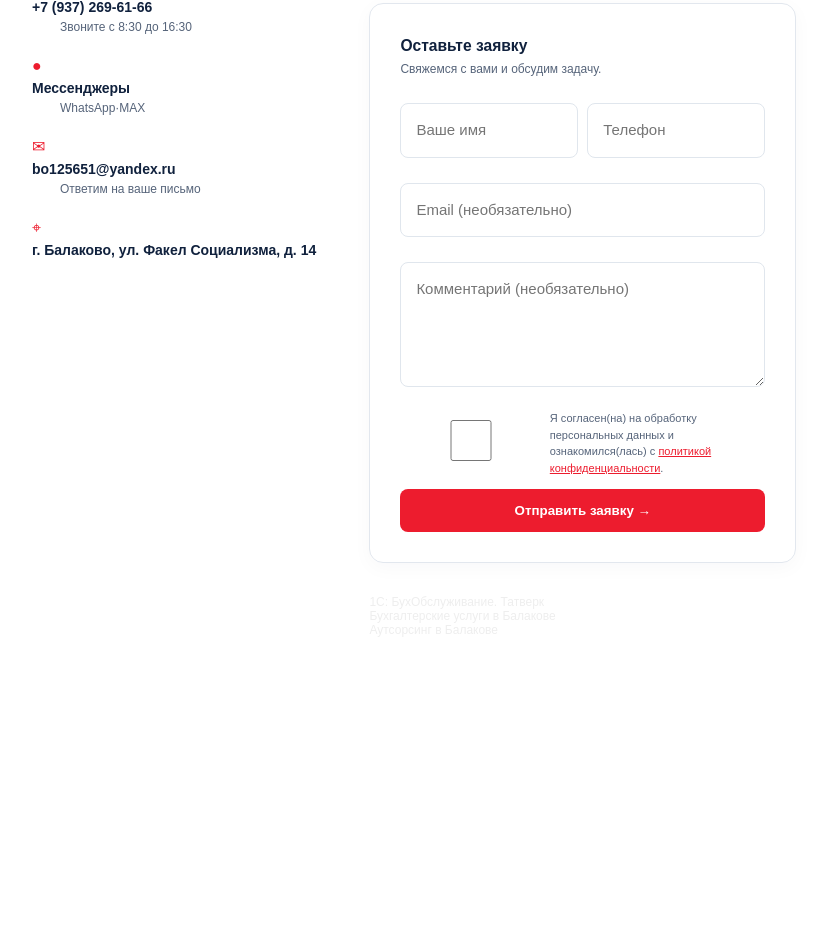
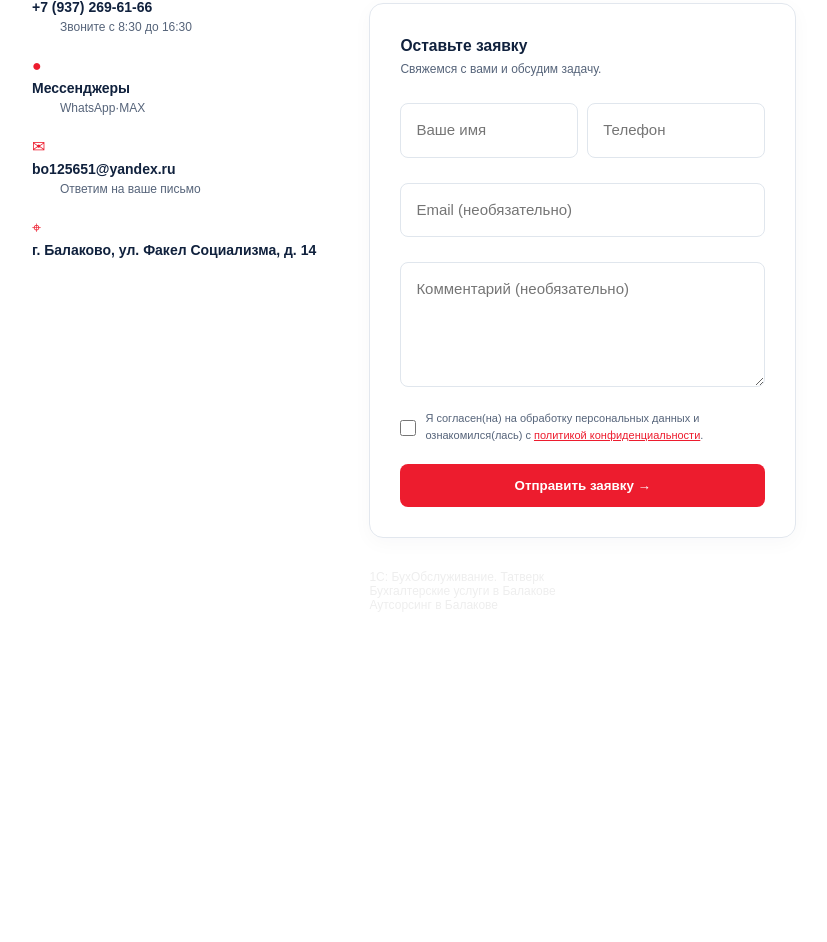
Before and after one commit to tagunovaalena25-png/buh-obsluzhivanie-site, a Flask app: page / in a window 1280 px wide. Shown: the part 4086-5028 px from the top of the page, without its empty margins (48-875 px from the left). Run offline with Flask 3, Linux system fonts and the light colour scheme; data comes from the database, SQL or seed files in the repository.

Commit message:
Update style.css

```diff
--- a/static/style.css
+++ b/static/style.css
@@ -480,3 +480,18 @@ form a[href*="consent"]:hover {
     height: 100%;
     overflow: visible;
 }
+/* Размер галочки согласия в форме заявки */
+.form .consent {
+    display: flex;
+    align-items: flex-start;
+    gap: 9px;
+}
+
+.form .consent input[type="checkbox"] {
+    width: 16px;
+    height: 16px;
+    min-width: 16px;
+    flex: 0 0 16px;
+    padding: 0;
+    margin: 3px 0 0;
+}
```
